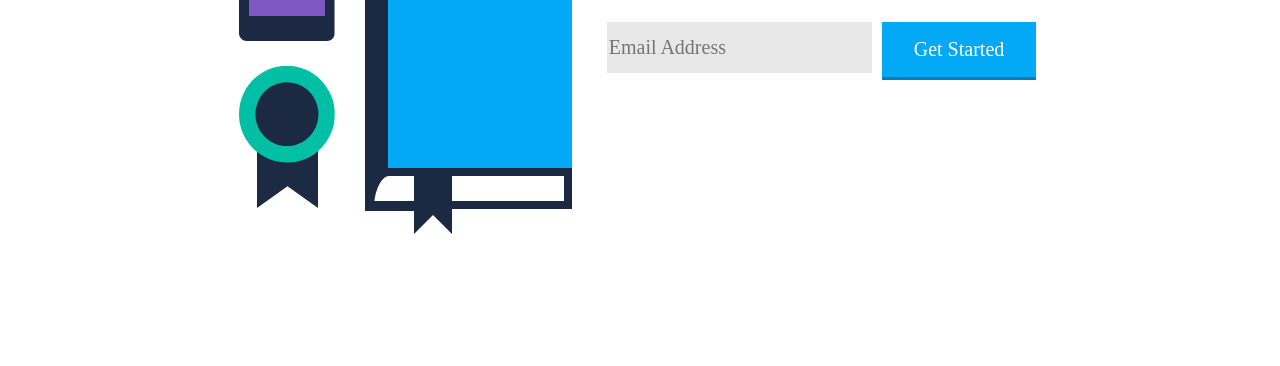
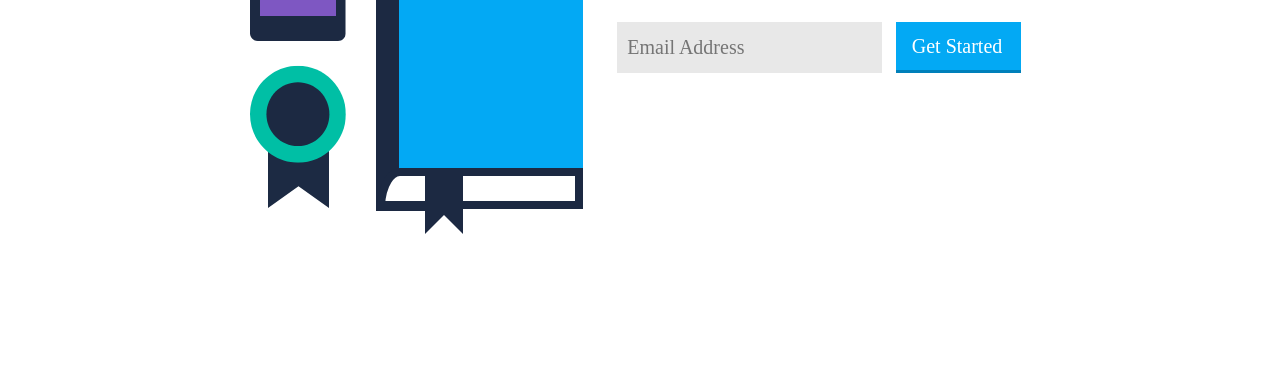
Before and after one commit to designatucsd/summer, a website: page index.html in a window 1280 px wide. Shown: the part 332-698 px from the top of the page. Drawn offline with nearby package versions, Linux system fonts and the light colour scheme.

Commit message:
resize button

```diff
--- a/main.css
+++ b/main.css
@@ -118,16 +118,19 @@ input[type=email] {
   color: black;
   box-sizing: border-box;
   border: none;
-  margin: 0 5px;
+  /* margin: 0 5px; */
   font-family: DIN-Regular;
   font-size: 20px;
+  padding-left: 10px;
 }
 
 input[type=button], input[type=submit], input[type=reset] {
     background-color: #03A9F4;
     border: none;
     color: white;
-    padding: 16px 32px;
+    width: 125px;
+    height: 48px;
+    padding: 12px 20px 12px 16px;
     box-shadow: 0px 3px #0080BA;
     text-decoration: none;
     margin: 0 5px;
@@ -151,7 +154,7 @@ input[type=button], input[type=submit], input[type=reset] {
 .fields{
   display: flex;
   flex-direction: row;
-  justify-content: center;
+  justify-content: space-around;
   margin-top: 25px;
   /* margin-left: -40px; */
 }
```
